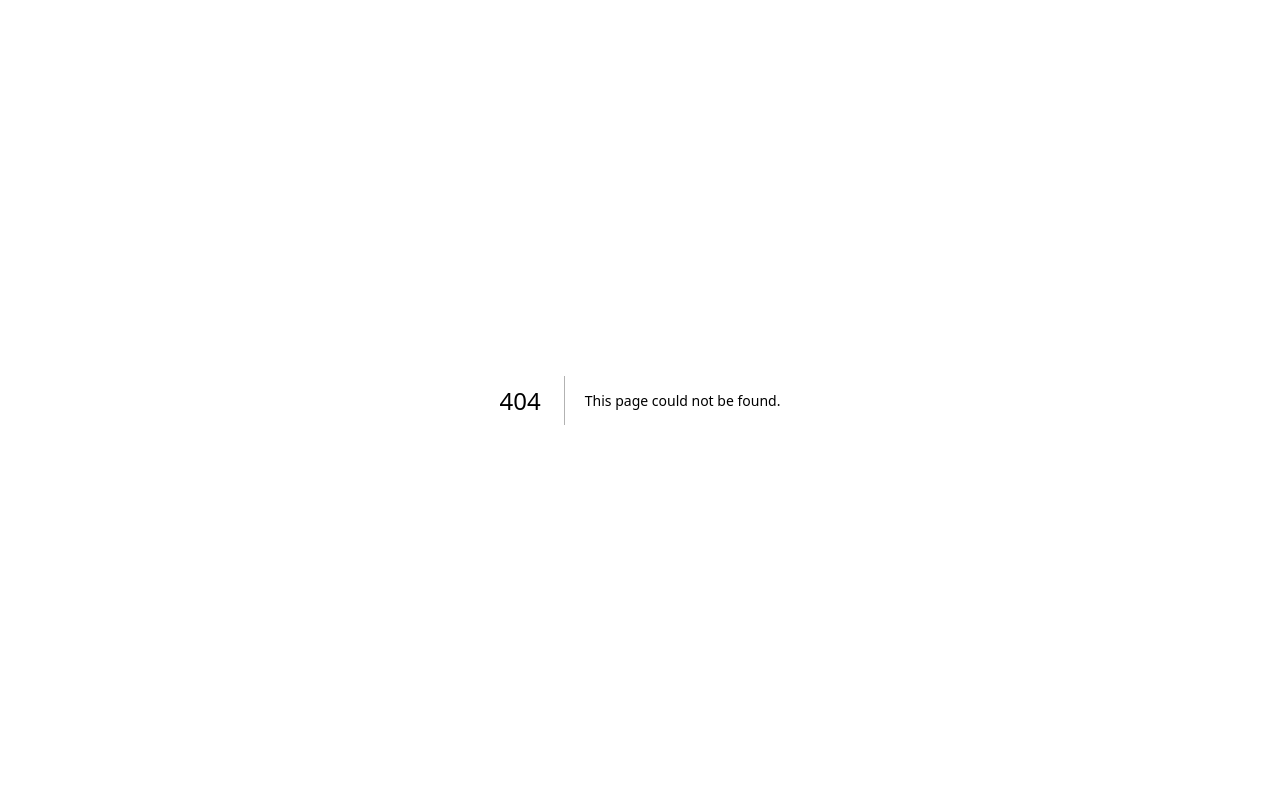
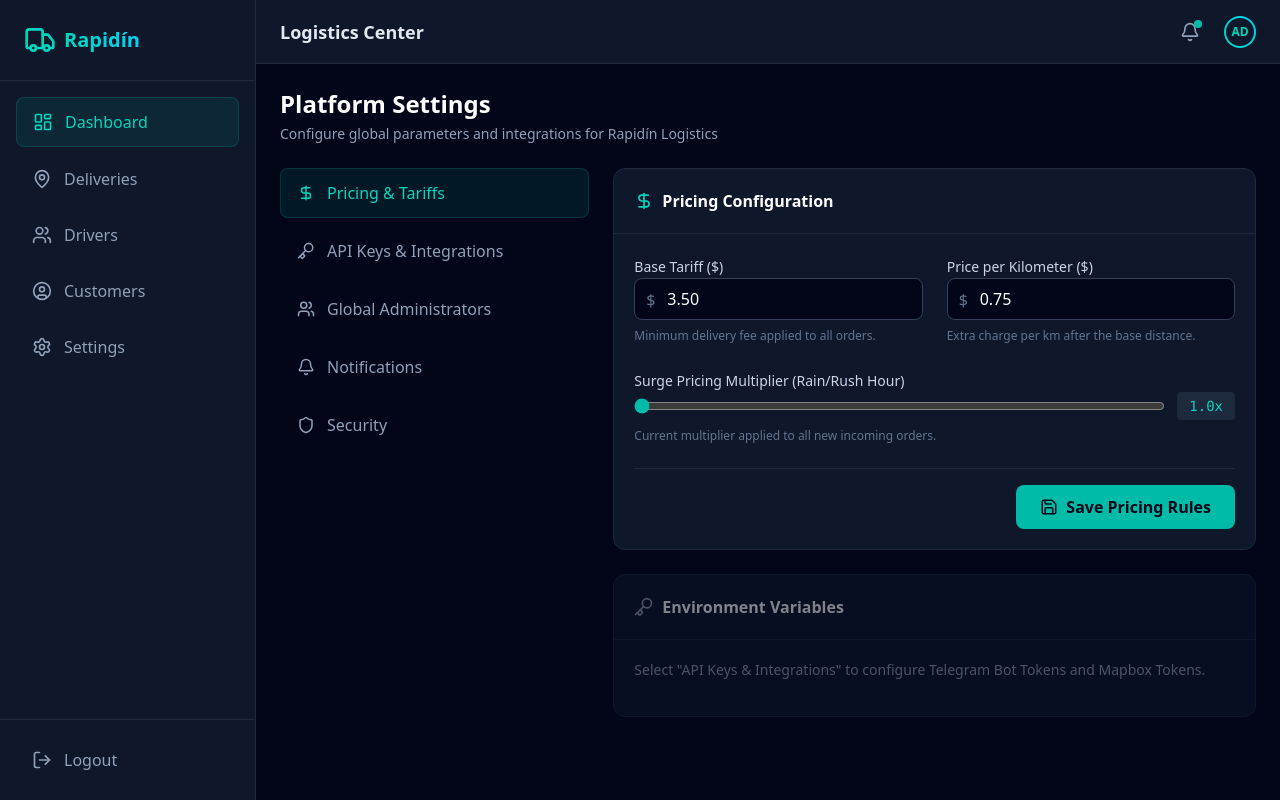
Before and after one commit to gfcontadorespa/rapid-n-envios, a Next.js app: page /dashboard/settings in a window 1280 px wide. Before the commit this address had no page. Built offline with nearby package versions, Linux system fonts and the light colour scheme.

Commit message:
Feature: Add global admin settings page

```diff
--- /dev/null
+++ b/src/app/dashboard/settings/page.tsx
@@ -0,0 +1,115 @@
+import { Settings, Key, DollarSign, Shield, Users, Save, Bell } from "lucide-react";
+
+export default function GlobalSettingsPage() {
+  return (
+    <div className="space-y-6">
+      <div>
+        <h1 className="text-2xl font-bold text-white">Platform Settings</h1>
+        <p className="text-slate-400 text-sm mt-1">Configure global parameters and integrations for Rapidín Logistics</p>
+      </div>
+
+      <div className="grid grid-cols-1 lg:grid-cols-3 gap-6">
+        {/* Left Column - Navigation/Sections */}
+        <div className="lg:col-span-1 space-y-2">
+          <button className="w-full flex items-center gap-3 px-4 py-3 bg-teal-500/10 text-teal-400 border border-teal-500/20 rounded-lg font-medium transition-colors">
+            <DollarSign size={18} />
+            Pricing & Tariffs
+          </button>
+          <button className="w-full flex items-center gap-3 px-4 py-3 text-slate-400 hover:bg-slate-800 hover:text-slate-200 border border-transparent rounded-lg font-medium transition-colors">
+            <Key size={18} />
+            API Keys & Integrations
+          </button>
+          <button className="w-full flex items-center gap-3 px-4 py-3 text-slate-400 hover:bg-slate-800 hover:text-slate-200 border border-transparent rounded-lg font-medium transition-colors">
+            <Users size={18} />
+            Global Administrators
+          </button>
+          <button className="w-full flex items-center gap-3 px-4 py-3 text-slate-400 hover:bg-slate-800 hover:text-slate-200 border border-transparent rounded-lg font-medium transition-colors">
+            <Bell size={18} />
+            Notifications
+          </button>
+          <button className="w-full flex items-center gap-3 px-4 py-3 text-slate-400 hover:bg-slate-800 hover:text-slate-200 border border-transparent rounded-lg font-medium transition-colors">
+            <Shield size={18} />
+            Security
+          </button>
+        </div>
+
+        {/* Right Column - Active Section Content */}
+        <div className="lg:col-span-2 space-y-6">
+
+          {/* Tariffs Section */}
+          <div className="bg-slate-900 border border-slate-800 rounded-xl overflow-hidden">
+            <div className="p-5 border-b border-slate-800">
+              <h2 className="font-semibold text-white flex items-center gap-2">
+                <DollarSign className="text-teal-400" size={20} /> Pricing Configuration
+              </h2>
+            </div>
+
+            <div className="p-5 space-y-6">
+              <div className="grid grid-cols-1 md:grid-cols-2 gap-6">
+                <div className="space-y-2">
+                  <label className="text-sm font-medium text-slate-300">Base Tariff ($)</label>
+                  <div className="relative">
+                    <span className="absolute left-3 top-2.5 text-slate-500">$</span>
+                    <input
+                      type="number"
+                      defaultValue="3.50"
+                      step="0.10"
+                      className="w-full bg-slate-950 border border-slate-700 text-white rounded-lg pl-8 pr-4 py-2 focus:outline-none focus:border-teal-500"
+                    />
+                  </div>
+                  <p className="text-xs text-slate-500">Minimum delivery fee applied to all orders.</p>
+                </div>
+
+                <div className="space-y-2">
+                  <label className="text-sm font-medium text-slate-300">Price per Kilometer ($)</label>
+                  <div className="relative">
+                    <span className="absolute left-3 top-2.5 text-slate-500">$</span>
+                    <input
+                      type="number"
+                      defaultValue="0.75"
+                      step="0.05"
+                      className="w-full bg-slate-950 border border-slate-700 text-white rounded-lg pl-8 pr-4 py-2 focus:outline-none focus:border-teal-500"
+                    />
+                  </div>
+                  <p className="text-xs text-slate-500">Extra charge per km after the base distance.</p>
+                </div>
+              </div>
+
+              <div className="space-y-2">
+                <label className="text-sm font-medium text-slate-300">Surge Pricing Multiplier (Rain/Rush Hour)</label>
+                <div className="flex items-center gap-3">
+                  <input
+                    type="range"
+                    min="1" max="3" step="0.1" defaultValue="1.0"
+                    className="flex-1 accent-teal-500"
+                  />
+                  <span className="bg-slate-800 px-3 py-1 rounded text-teal-400 font-mono text-sm">1.0x</span>
+                </div>
+                <p className="text-xs text-slate-500">Current multiplier applied to all new incoming orders.</p>
+              </div>
+
+              <div className="pt-4 border-t border-slate-800 flex justify-end">
+                <button className="flex items-center gap-2 px-6 py-2.5 bg-teal-500 hover:bg-teal-400 text-slate-950 font-semibold rounded-lg transition-colors">
+                  <Save size={18} /> Save Pricing Rules
+                </button>
+              </div>
+            </div>
+          </div>
+
+          {/* API Keys Preview */}
+          <div className="bg-slate-900 border border-slate-800 rounded-xl overflow-hidden opacity-50 pointer-events-none">
+            <div className="p-5 border-b border-slate-800">
+              <h2 className="font-semibold text-white flex items-center gap-2">
+                <Key className="text-slate-400" size={20} /> Environment Variables
+              </h2>
+            </div>
+            <div className="p-5">
+              <p className="text-sm text-slate-400 mb-4">Select "API Keys & Integrations" to configure Telegram Bot Tokens and Mapbox Tokens.</p>
+            </div>
+          </div>
+
+        </div>
+      </div>
+    </div>
+  );
+}
```
